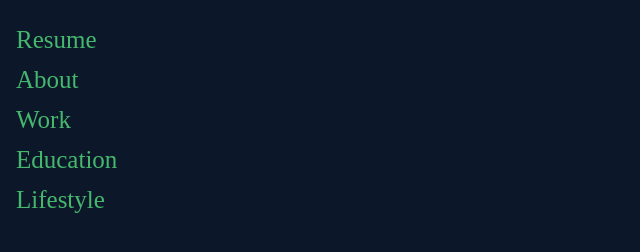
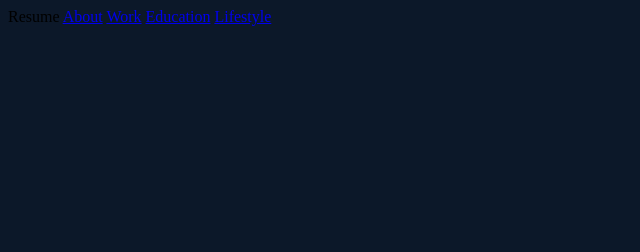
Before and after one commit to Xinfeng-Liu/Xinfeng-Liu.github.io, a plain HTML site: page index.html in a window 1280 px wide. Shown: the whole page, without its empty margins (0-640 px from the left). Drawn offline with Linux system fonts and the light colour scheme.

Commit message:
Update style.css

```diff
--- a/style.css
+++ b/style.css
@@ -3,31 +3,7 @@ body {
     /* background: linear-gradient(to top left, #211E55, #261E47); */
 }
 
-/* h1 {
+h1 {
     text-align: left;
     color: rgb(69, 184, 110)
-} */
-
-.sidenav {
-    height: 100%;
-    width: 160px;
-    position: fixed;
-    z-index: 1;
-    top: 0;
-    left: 0;
-    /* background-color: #111; */
-    overflow-x: hidden;
-    padding-top: 20px;
-  }
-
-  .sidenav a {
-    padding: 6px 8px 6px 16px;
-    text-decoration: none;
-    font-size: 25px;
-    color: rgb(69, 184, 110);
-    display: block;
-  }
-
-  .sidenav a:hover {
-    color: #f1f1f1;
-  }
+}
```
